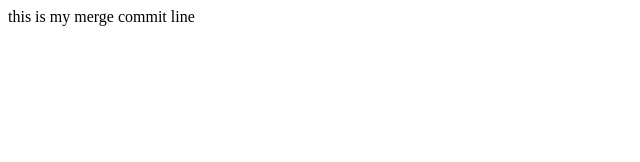
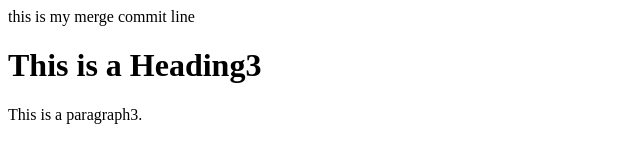
Before and after one commit to ravi2rao/learn-git, a plain HTML site: page index.html in a window 1280 px wide. Shown: the whole page, without its empty margins (0-640 px from the left). Drawn offline with Linux system fonts and the light colour scheme.

Commit message:
Update index.html

```diff
--- a/index.html
+++ b/index.html
@@ -5,5 +5,7 @@
 </head>
 <body>
     this is my merge commit line
+    <h1>This is a Heading3</h1>
+<p>This is a paragraph3.</p>
 </body>
 </html>
```
